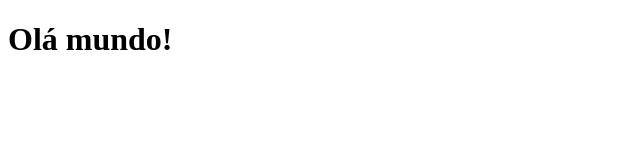
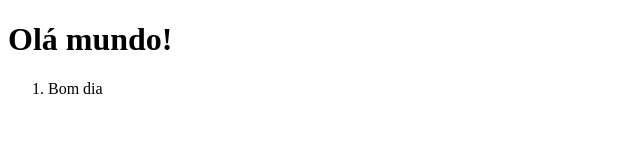
Before and after one commit to paulogrillo/teste-deploy, a plain HTML site: page index.html in a window 1280 px wide. Shown: the full height of the page, 0-640 px from the left. Drawn offline with Linux system fonts and the light colour scheme.

Commit message:
Deploy teste

```diff
--- a/index.html
+++ b/index.html
@@ -10,6 +10,11 @@
 
 <body>
     <h1>Olá mundo!</h1>
+    <ol>
+        <li>
+            Bom dia
+        </li>
+    </ol>
 </body>
 
 </html>
```
